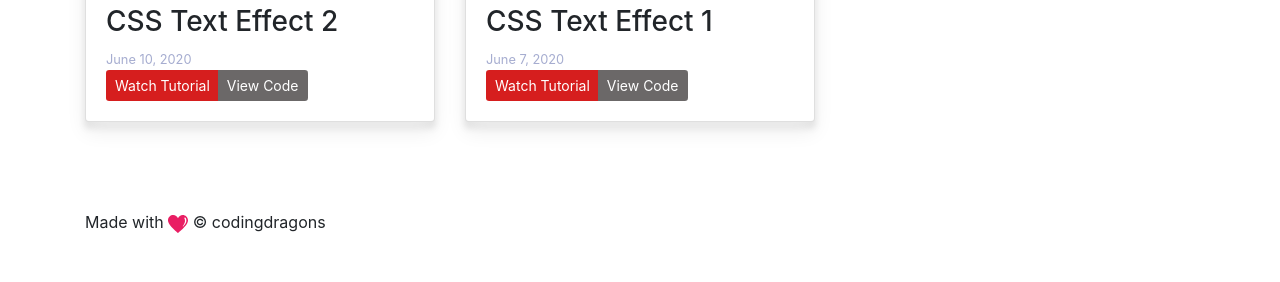
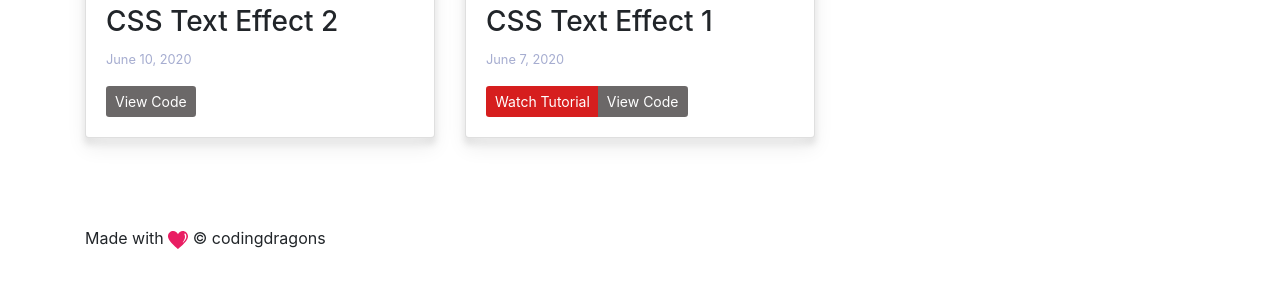
Before and after one commit to coding-dragon/coding-dragon.github.io, a plain HTML site: page css/text/index.html in a window 1280 px wide. Shown: the part 582-864 px from the top of the page. Drawn offline with nearby package versions, Linux system fonts and the light colour scheme.

Commit message:
Update index.html

```diff
--- a/css/text/index.html
+++ b/css/text/index.html
@@ -45,9 +45,8 @@
             <div class="card-body">
               <h3>CSS Text Effect 2</h3>
               <small class="text-muted">June 10, 2020</small>
-              <div class="d-flex justify-content-between align-items-center">
+              <div class="d-flex justify-content-between align-items-center mt-3">
                 <div class="btn-group">
-                  <a class="btn btn-sm btn-yt" href="https://www.youtube.com/watch?v=HerCR8bw_GE" target="_blank">Watch Tutorial</a>
                   <a class="btn btn-sm btn-code" href="https://github.com/coding-dragon/coding-dragon.github.io/tree/master/css/text/effect2" target="_blank">View Code</a>
                 </div>
               </div>
@@ -63,7 +62,7 @@
             <div class="card-body">
               <h3>CSS Text Effect 1</h3>
               <small class="text-muted">June 7, 2020</small>
-              <div class="d-flex justify-content-between align-items-center">
+              <div class="d-flex justify-content-between align-items-center mt-3">
                 <div class="btn-group">
                   <a class="btn btn-sm btn-yt" href="https://www.youtube.com/watch?v=HerCR8bw_GE" target="_blank">Watch Tutorial</a>
                   <a class="btn btn-sm btn-code" href="https://github.com/coding-dragon/coding-dragon.github.io/tree/master/css/text/effect1" target="_blank">View Code</a>
```
